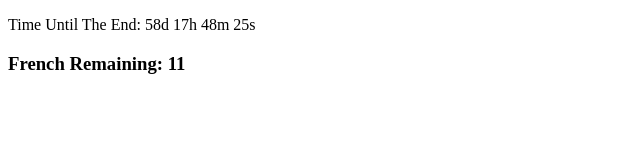
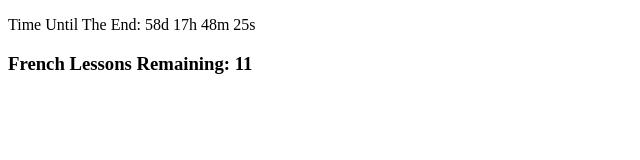
Before and after one commit to iBuyMountainDew/LessonCounter, a plain HTML site: page index.html in a window 1280 px wide. Shown: the whole page, without its empty margins (0-640 px from the left). Drawn offline with Linux system fonts and the light colour scheme.

```diff
--- a/index.html
+++ b/index.html
@@ -59,7 +59,7 @@
       frenchToGo -= 1;
     }
 
-    document.getElementById("french").innerHTML = "French Remaining: " + frenchToGo;
+    document.getElementById("french").innerHTML = "French Lessons Remaining: " + frenchToGo;
 
 }, 1000);
 </script>
```
Also changed, not shown: 1 other file.
